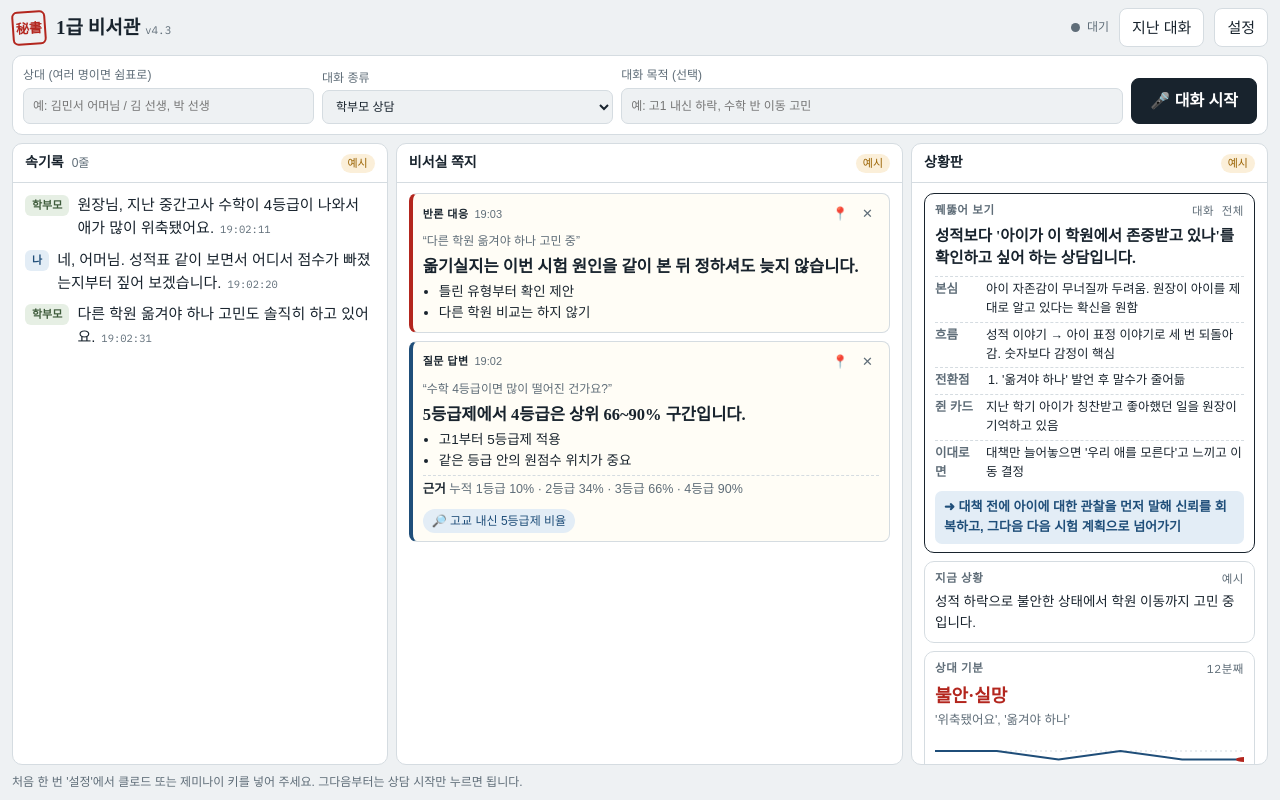
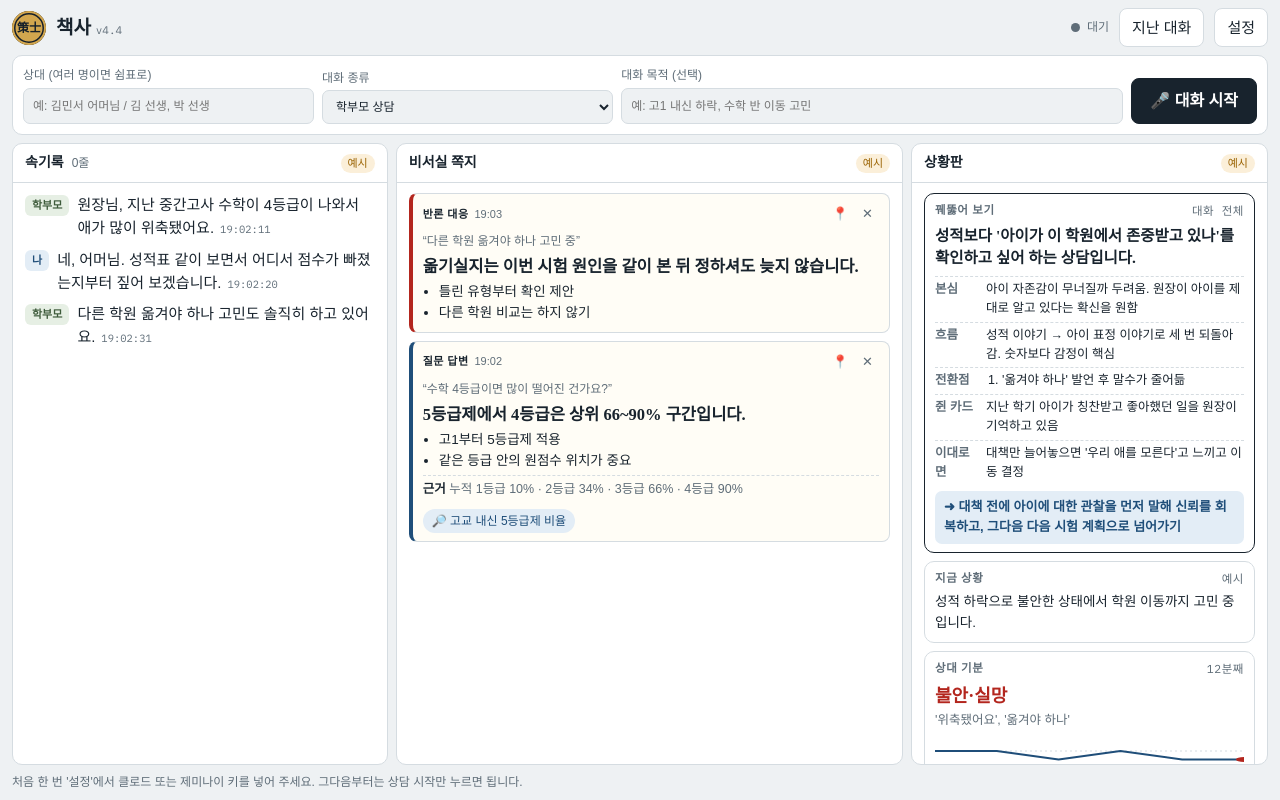
Before and after one commit to cog200489-code/my-hub1, a plain HTML site: page secretary/index.html in a window 1280 px wide. Drawn offline with Linux system fonts and the light colour scheme; a web font is replaced by a local one.

Commit message:
책사 v4.4: 앱 이름을 1급 비서관에서 책사로 바꾸고 아이콘 교체

```diff
--- a/secretary/index.html
+++ b/secretary/index.html
@@ -5,7 +5,7 @@
 <meta name="viewport" content="width=device-width,initial-scale=1,viewport-fit=cover">
 <meta name="theme-color" content="#11171c">
 <meta name="robots" content="noindex,nofollow">
-<title>1급 비서관</title>
+<title>책사</title>
 <link rel="manifest" href="manifest.webmanifest">
 <link rel="icon" href="icon.svg" type="image/svg+xml">
 <link rel="icon" href="icon-192.png" type="image/png" sizes="192x192">
@@ -34,7 +34,7 @@ html,body{height:100%;margin:0;overscroll-behavior-y:none}
 body{background:var(--bg);color:var(--ink);font-family:var(--f-body);font-size:15px;line-height:1.55;padding:env(safe-area-inset-top,0) 12px env(safe-area-inset-bottom,0)}
 .app{height:100%;display:flex;flex-direction:column;gap:8px;padding-block:8px;max-width:1400px;margin:0 auto}
 header{display:flex;align-items:center;gap:10px;flex-wrap:wrap}
-.seal{width:34px;height:34px;border:2px solid var(--seal);color:var(--seal);border-radius:6px;display:grid;place-items:center;font-family:var(--f-display);font-weight:800;font-size:13px;line-height:1;transform:rotate(-4deg)}
+.seal{width:34px;height:34px;border:none;background:#d2a64e;color:#16202a;border-radius:50%;box-shadow:inset 0 0 0 2px #d2a64e,inset 0 0 0 3.5px #16202a;display:grid;place-items:center;font-family:var(--f-display);font-weight:800;font-size:12px;line-height:1}
 h1{font-family:var(--f-display);font-size:19px;margin:0;font-weight:800}
 .status{font-family:var(--f-mono);font-size:12px;color:var(--muted);margin-left:auto;display:flex;gap:7px;align-items:center}
 .dot{width:9px;height:9px;border-radius:50%;background:var(--muted)}
@@ -190,8 +190,8 @@ body.memo .pane-h b span{display:none}
 <body>
 <div class="app">
   <header>
-    <div class="seal" aria-hidden="true">秘書</div>
-    <h1><span class="t">1급 비서관</span> <small style="font-family:var(--f-mono);font-size:11px;color:var(--muted);font-weight:400">v4.3</small></h1>
+    <div class="seal" aria-hidden="true">策士</div>
+    <h1><span class="t">책사</span> <small style="font-family:var(--f-mono);font-size:11px;color:var(--muted);font-weight:400">v4.4</small></h1>
     <div class="status" id="status"><span class="dot"></span><span id="statusText">대기</span></div>
     <button id="pastBtn">지난 대화</button>
     <button id="setBtn" aria-label="설정">설정</button>
@@ -917,7 +917,7 @@ document.addEventListener("visibilitychange",()=>{if(document.visibilityState===
 document.addEventListener("keydown",e=>{ if(!S.live||(e.target&&e.target.matches&&e.target.matches("input,textarea,select"))) return;
   if(e.key==="F9"){e.preventDefault();advise()} else if(e.key==="F8"){e.preventDefault();setMemo(!S.memo)} });
 /* v4.1 메모 화면 */
-function setMemo(on){ S.memo=!!on; document.body.classList.toggle("memo",S.memo); document.title=S.memo?"상담 기록":"1급 비서관"; const b=$("#memoBtn"); if(b) b.textContent=S.memo?"자세히":"메모 화면"; $("#memoDot").hidden=true; if(!S.memo){renderNotes();renderBrief()} }
+function setMemo(on){ S.memo=!!on; document.body.classList.toggle("memo",S.memo); document.title=S.memo?"상담 기록":"책사"; const b=$("#memoBtn"); if(b) b.textContent=S.memo?"자세히":"메모 화면"; $("#memoDot").hidden=true; if(!S.memo){renderNotes();renderBrief()} }
 $("#memoBtn").addEventListener("click",()=>setMemo(!S.memo));
 document.querySelector("header h1").addEventListener("dblclick",()=>{ if(S.live) setMemo(!S.memo) });
 
--- a/secretary/sw.js
+++ b/secretary/sw.js
@@ -1,4 +1,4 @@
-const C="fs-v21";
+const C="fs-v22";
 self.addEventListener("install",e=>{self.skipWaiting();e.waitUntil(caches.open(C).then(c=>c.addAll(["./","index.html","icon.svg","icon-192.png","icon-512.png","manifest.webmanifest"])))});
 self.addEventListener("activate",e=>e.waitUntil(self.clients.claim()));
 self.addEventListener("fetch",e=>{const u=new URL(e.request.url);if(e.request.method!=="GET"||u.origin!==location.origin)return;
```
Also changed, not shown: secretary/icon-192.png, secretary/icon-512.png, secretary/icon-maskable-512.png, secretary/icon.svg, secretary/manifest.webmanifest.
